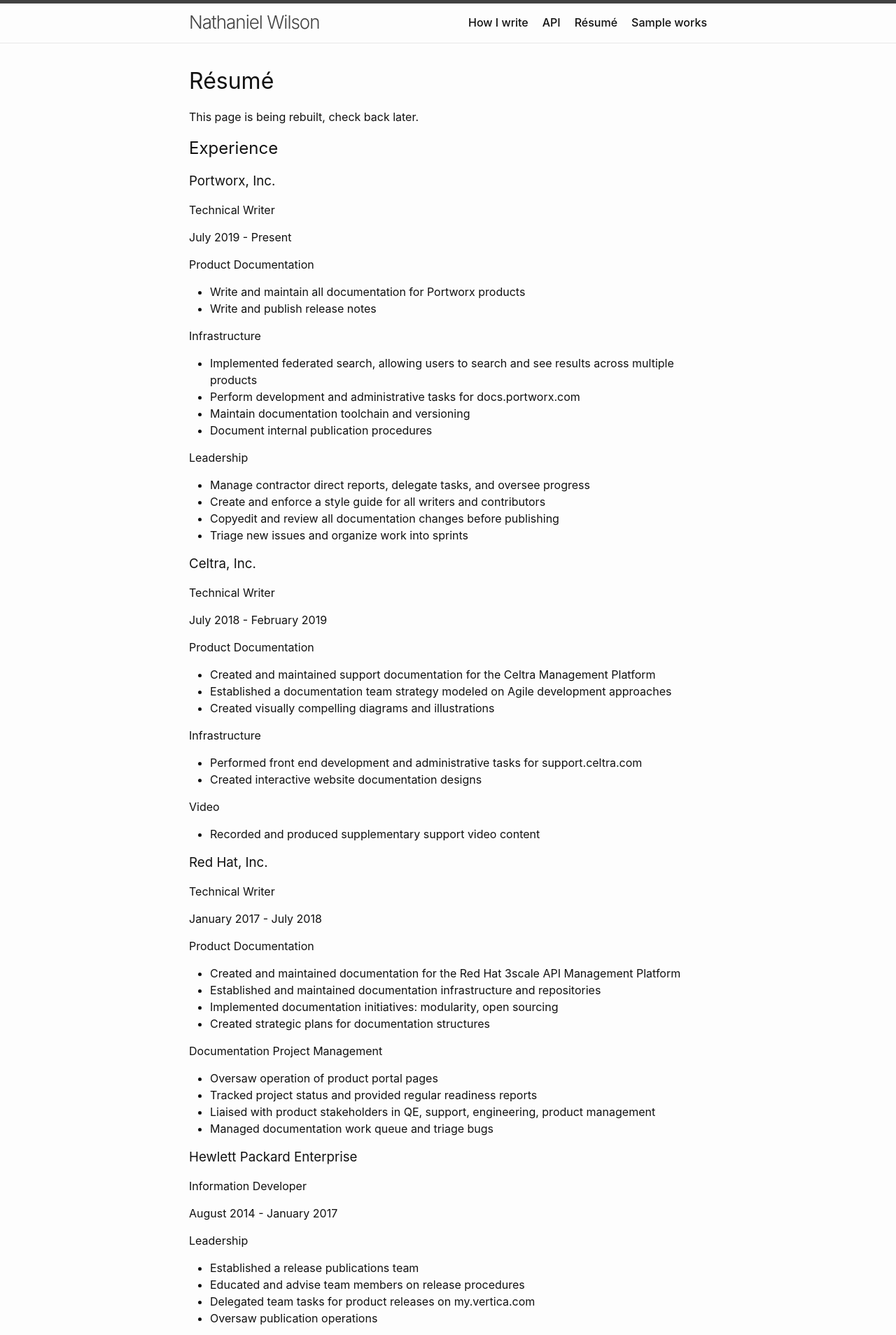
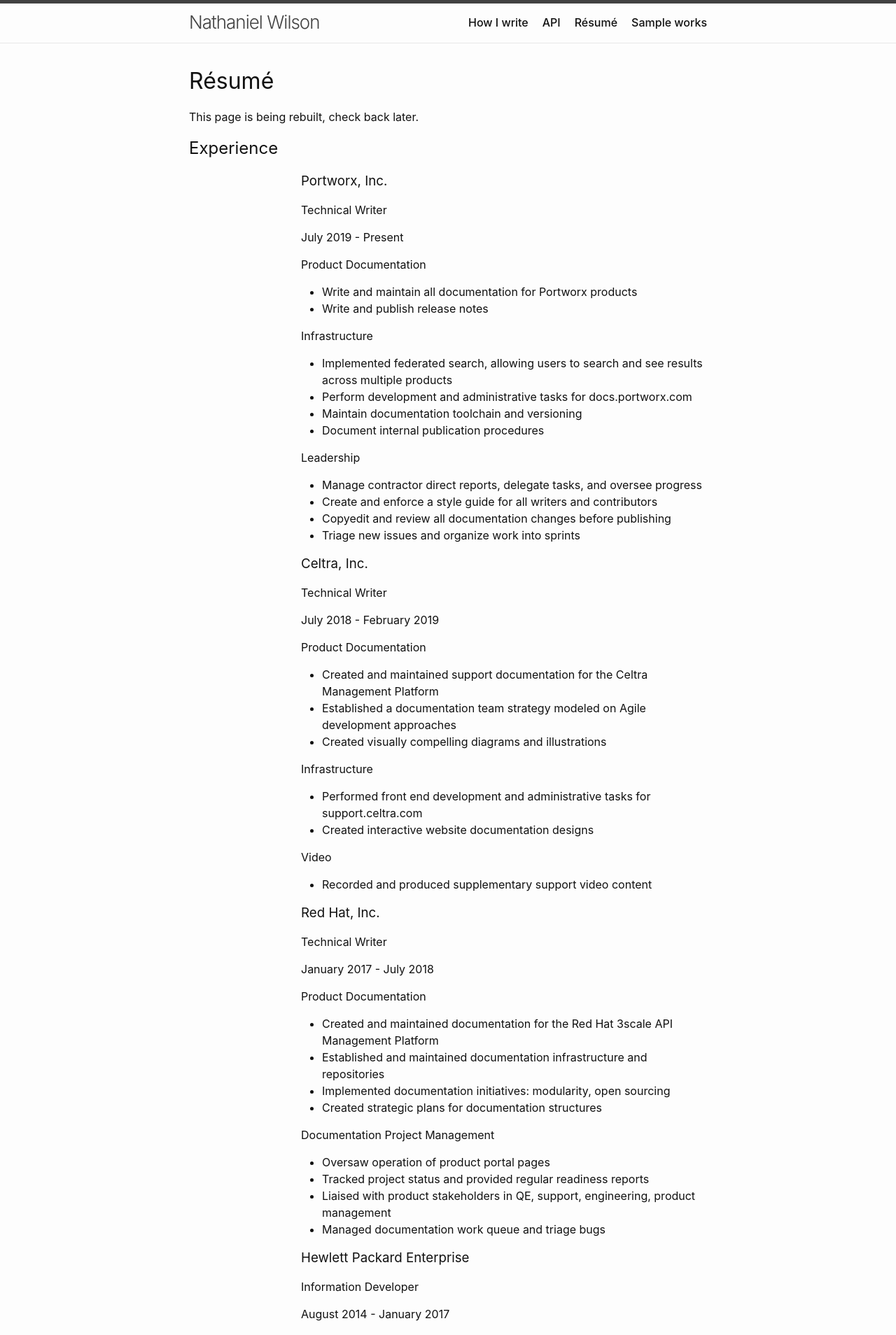
Before and after one commit to nwilson512/nwilson512.github.io, a Jekyll site: the page built from resume.md, in a window 1280 px wide. Shown: the top 1908 px of the page at 70% size. Built offline with Jekyll 4.4.1, drawn with Linux system fonts in a browser that asks for light colours.

Commit message:
this will have to do for now

```diff
--- a/_layouts/resume.html
+++ b/_layouts/resume.html
@@ -9,7 +9,7 @@
     <h2 class="mr-12">{{ site.data.resumeconfig.experience_section.experience_section_name }}</h2> <!-- draw the experience section name at this level of the array -->
     <div class=""> <!-- wraps all experience listings -->
        {% for item in site.data.resumeconfig.experience_section.subsection %}
-      <div class="content"> <!-- wraps each company -->
+      <div class="resume-section-content"> <!-- wraps each company -->
         <h3> {{ item.subsection_name }}</h3>
         <div class=""> <!-- wraps each job -->
           <h4> {{ item.job_title}} </h4>
@@ -37,7 +37,7 @@
   <h2 class="mr-12">{{ site.data.resumeconfig.education_section.education_section_name }}</h2>
   <div class=""> <!-- wraps all education listings -->
     {% for item in site.data.resumeconfig.education_section.subsection %}
-    <div class="content"> <!-- wraps whole university listing -->
+    <div class="resume-section-content"> <!-- wraps whole university listing -->
       <h3>{{ item.subsection_name }}</h3>
       <div class="">
         <h4>{{ item.degree_name }}</h4>
@@ -52,7 +52,7 @@
   <h2 class="mr-12">{{ site.data.resumeconfig.skills_section.skills_section_name }}</h2>
   <div class=""> <!-- wraps all skills listings -->
     {% for item in site.data.resumeconfig.skills_section.subsection %}
-    <div class="content"> <!-- wraps single skill type -->
+    <div class="resume-section-content"> <!-- wraps single skill type -->
       <h3>{{ item.subsection_name }}</h3>
         <div class="">
           <ul>
--- a/_sass/old.scss
+++ b/_sass/old.scss
@@ -216,3 +216,15 @@
     max-width: 100%;
   }
 }
+
+.mr-12 {
+  // margin-right: 3rem;
+}
+
+.resume-section-content {
+  margin-left: 10rem;
+
+  @media (max-width: 700px) {
+    margin-left: unset;
+  }
+}
```
